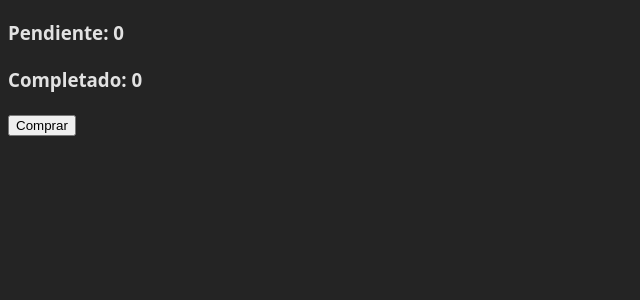
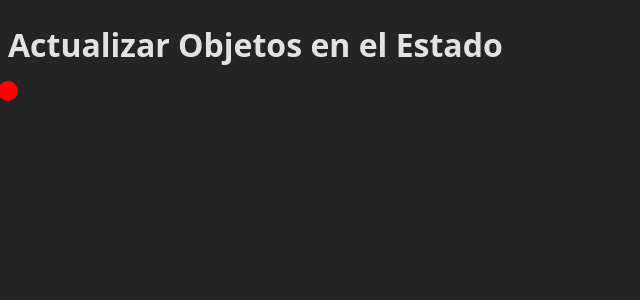
Before and after one commit to bryan-ignacio/react_v19.1, a React (Vite) app in the folder 02-interactividad/: page / in a window 1280 px wide. Shown: the top 300 px of the page, without its empty margins (0-640 px from the left). Built offline with nearby package versions, Linux system fonts and the light colour scheme.

Commit message:
actualizar objeto

```diff
--- /dev/null
+++ b/02-interactividad/src/components/03-actualizar-obj-en-estado/01-actualizar-objeto/App.jsx
@@ -0,0 +1,45 @@
+import { useState } from "react";
+
+export default function App() {
+  return (
+    <>
+      <h1>Actualizar Objetos en el Estado</h1>
+      <MovingDot />
+    </>
+  );
+}
+
+function MovingDot() {
+  const [position, setPosition] = useState({
+    x: 0,
+    y: 0,
+  });
+  return (
+    <div
+      onPointerMove={(e) => {
+        setPosition({
+          x: e.clientX,
+          y: e.clientY,
+        });
+      }}
+      style={{
+        position: "relative",
+        width: "100vw",
+        height: "100vh",
+      }}
+    >
+      <div
+        style={{
+          position: "absolute",
+          backgroundColor: "red",
+          borderRadius: "50%",
+          transform: `translate(${position.x}px, ${position.y}px)`,
+          left: -10,
+          top: -10,
+          width: 20,
+          height: 20,
+        }}
+      />
+    </div>
+  );
+}
--- a/02-interactividad/src/main.jsx
+++ b/02-interactividad/src/main.jsx
@@ -2,10 +2,10 @@ import { StrictMode } from "react";
 import { createRoot } from "react-dom/client";
 import "./index.css";
 
-import RequestTracker from "./components/02-el-estado/06-cola-actualizaciones-del-estado/02-desafios/Desafio1";
+import App from "./components/03-actualizar-obj-en-estado/01-actualizar-objeto/App";
 
 createRoot(document.getElementById("root")).render(
   <StrictMode>
-    <RequestTracker />
+    <App />
   </StrictMode>
 );
```
Also changed, not shown: 02-interactividad/src/components/07-actualizar-arrays-en-el-estado/App.jsx (deleted, +0 -62 lines), 02-interactividad/src/components/03-actualizar-obj-en-estado/02-copiar-objeto/App.jsx (added).
